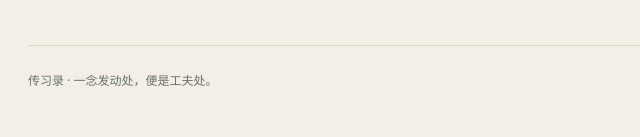
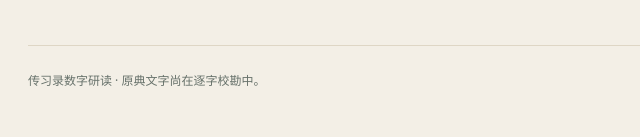
Before and after one commit to 1998x-stack/chuanXiLu, a website with bundled scripts: page index.html in a window 1280 px wide. Shown: the part 6158-6295 px from the top of the page, 0-640 px from the left. Built offline with nearby package versions, Linux system fonts and the light colour scheme.

Commit message:
fix: prevent misleading unsourced ancient quotes and enforce corpus warning

```diff
--- a/index.html
+++ b/index.html
@@ -58,6 +58,6 @@
     <div class="source-note"><strong>文本说明</strong><p>原文为带现代标点的电子转录，尚未完成独立刊本校勘。部分选句提供草稿性质的独立撰写释读（初始折叠）；每句都有临时定位锚点。句段编号依当前标点生成，后续校勘可能改变，引用时应同时附原文字句。</p><a id="source-link" href="https://github.com/1998x-stack/chuanXiLu" target="_blank" rel="noopener noreferrer">查看该条转录来源 ↗</a></div>
   </section>
 </main>
-<footer class="site-footer"><span>传习录 · 一念发动处，便是工夫处。</span><span>古籍原文、现代解释、事实判断，须分层使用。</span></footer>
+<footer class="site-footer"><span>传习录数字研读 · 原典文字尚在逐字校勘中。</span><span>古籍原文、现代解释、事实判断，须分层使用。</span></footer>
 </body>
 </html>
```
